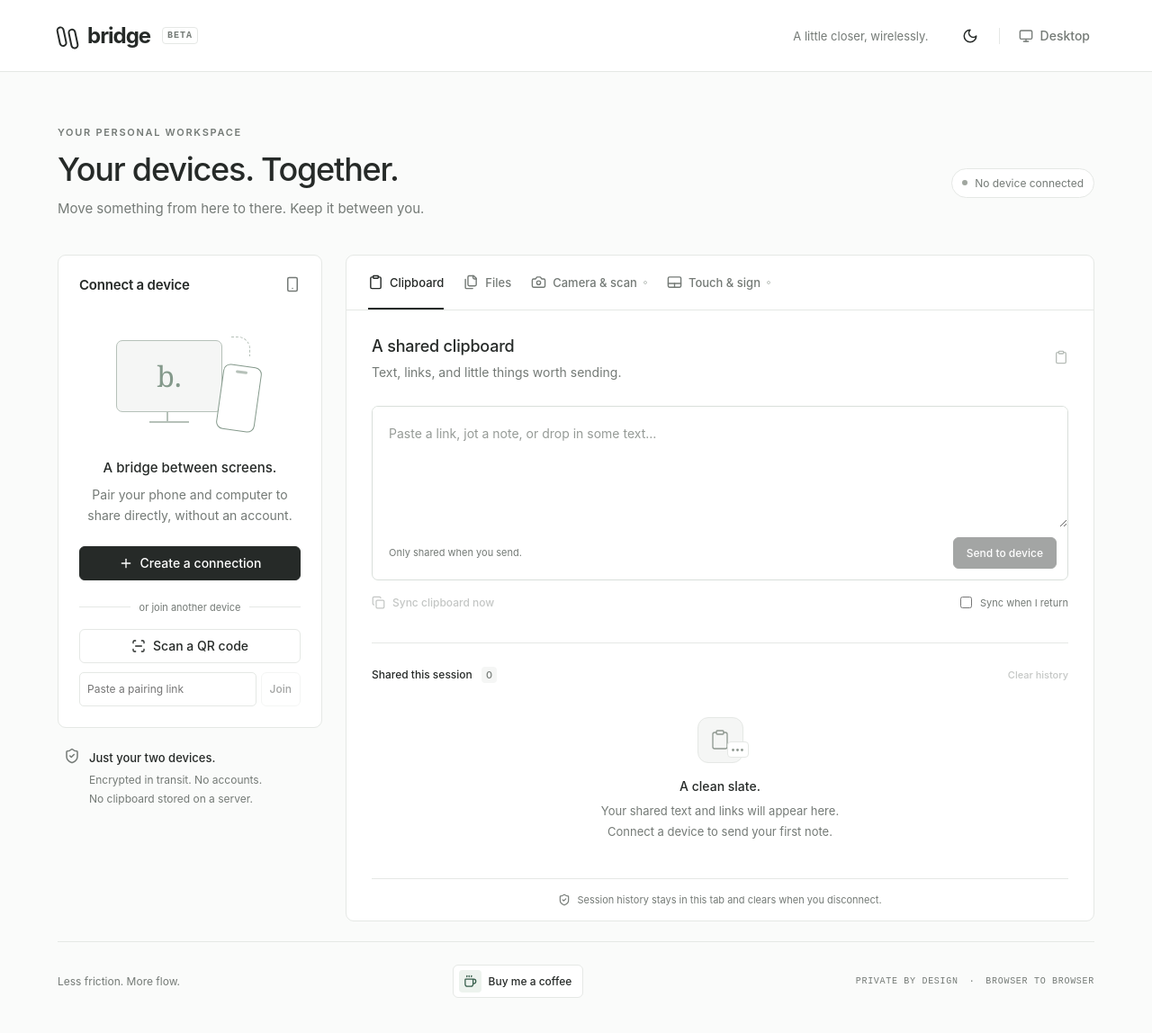
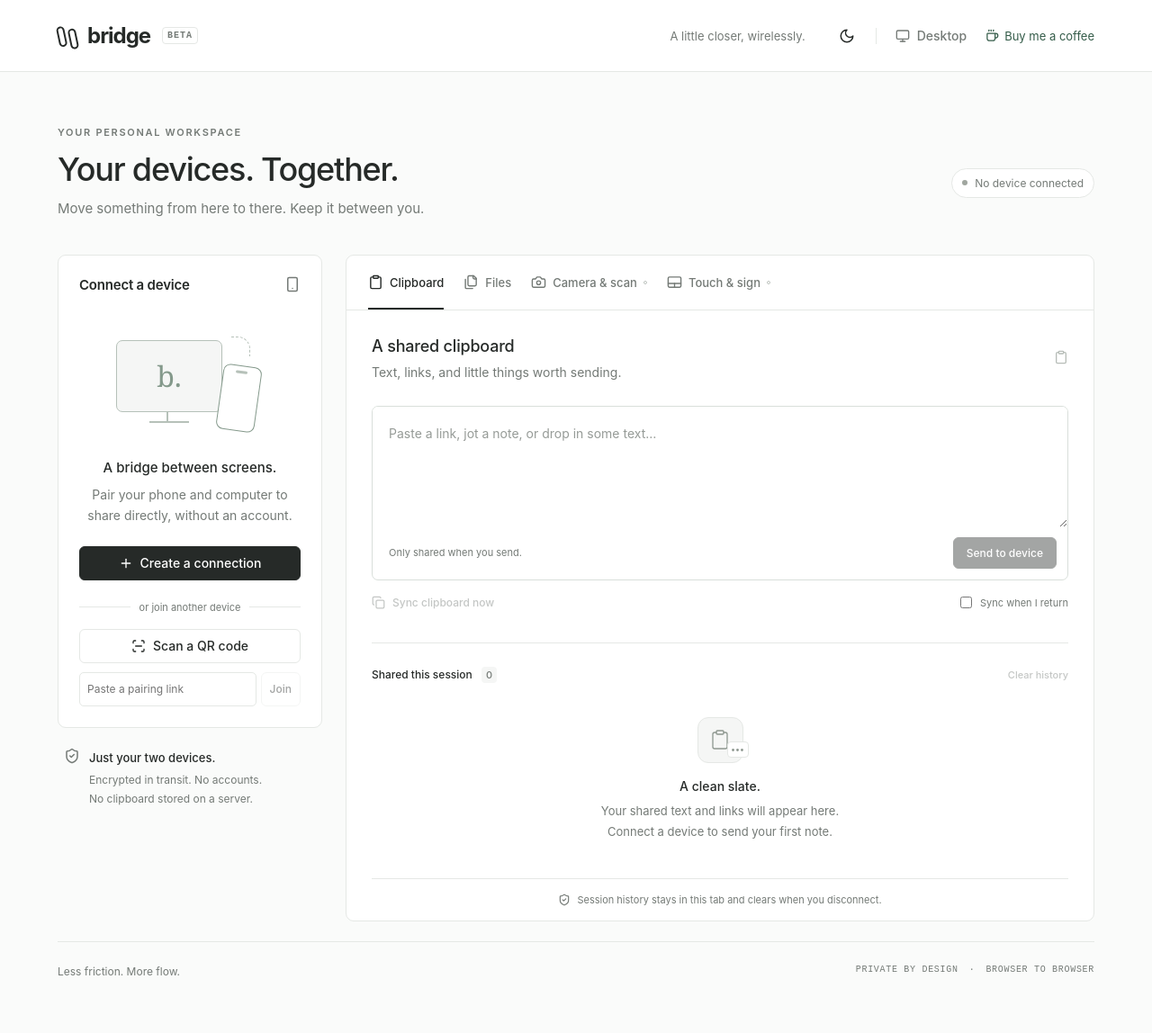
Before and after one commit to milensebastian/Bridge, a React (Vite) app: page / in a window 1280 px wide. Shown: the top 1148 px of the page at 90% size. Built offline with nearby package versions, Linux system fonts and the light colour scheme.

Commit message:
Move the coffee link to the top-right header

```diff
--- a/src/App.tsx
+++ b/src/App.tsx
@@ -34,7 +34,9 @@ export default function App() {
   useEffect(() => { const focus = () => { if (autoSync && ready) void sync().catch(() => setNotice('Clipboard permission is needed. Use Sync clipboard to try again.')); }; window.addEventListener('focus', focus); return () => window.removeEventListener('focus', focus); }, [autoSync, ready, sync]);
   const scanned = useCallback((url: string) => { setScanner(false); start(url); }, [start]);
   return <div className={`app ${mode}`}>
-    <header className="topbar"><a className="brand" href="/" aria-label="Bridge home"><span className="brand-symbol"><span /><span /></span>bridge<span className="beta">BETA</span></a><div className="top-actions"><span className="local-label">A little closer, wirelessly.</span><button className="icon-button" aria-label={dark ? 'Use light theme' : 'Use dark theme'} onClick={() => setDark(!dark)}>{dark ? <Sun size={18}/> : <Moon size={18}/>}</button><span className="divider"/><button className="mode-button" onClick={() => setMode(mode === 'desktop' ? 'mobile' : 'desktop')}>{mode === 'desktop' ? <Monitor size={16}/> : <Smartphone size={16}/>}<span>{mode === 'desktop' ? 'Desktop' : 'Companion'}</span></button></div></header>
+    <header className="topbar"><a className="brand" href="/" aria-label="Bridge home"><span className="brand-symbol"><span /><span /></span>bridge<span className="beta">BETA</span></a><div className="top-actions"><span className="local-label">A little closer, wirelessly.</span><button className="icon-button" aria-label={dark ? 'Use light theme' : 'Use dark theme'} onClick={() => setDark(!dark)}>{dark ? <Sun size={18}/> : <Moon size={18}/>}</button><span className="divider"/><button className="mode-button" onClick={() => setMode(mode === 'desktop' ? 'mobile' : 'desktop')}>{mode === 'desktop' ? <Monitor size={16}/> : <Smartphone size={16}/>}<span>{mode === 'desktop' ? 'Desktop' : 'Companion'}</span></button>
+      <a className="coffee-link" href="https://buymeacoffee.com/MilenSebastian" aria-label="Buy me a coffee" title="Buy me a coffee" target="_blank" rel="noopener noreferrer"><Coffee size={15} aria-hidden="true"/><span>Buy me a coffee</span></a>
+    </div></header>
     <main><div className="page-heading"><div><div className="eyebrow">YOUR PERSONAL WORKSPACE</div><h1>Your devices. Together.</h1><p>Move something from here to there. Keep it between you.</p></div><span className={`connection ${session.connected ? 'online' : ''}`}><i/>{session.connected ? 'Device connected' : 'No device connected'}</span></div>
       <div className="workspace"><aside>
         <section className="pair-panel"><div className="section-heading"><h2>{session.connected ? 'Your connection' : 'Connect a device'}</h2><Smartphone size={18}/></div>
@@ -55,7 +57,7 @@ export default function App() {
       <TransferQueue bridge={bridge.current} report={setNotice}/>
       </section></div>
       {session.error && <div className="error" role="alert">{session.error}<button className="icon-button" aria-label="Dismiss error" onClick={() => session.set({ error: '' })}><X size={16}/></button></div>}
-      <footer><span>Less friction. More flow.</span><a className="coffee-link" href="https://buymeacoffee.com/MilenSebastian" target="_blank" rel="noopener noreferrer"><Coffee size={15} aria-hidden="true"/>Buy me a coffee</a><div><span>{session.connected ? 'AES-256-GCM' : 'PRIVATE BY DESIGN'}</span><span>·</span><span>{session.route || 'BROWSER TO BROWSER'}</span></div></footer>
+      <footer><span>Less friction. More flow.</span><div><span>{session.connected ? 'AES-256-GCM' : 'PRIVATE BY DESIGN'}</span><span>·</span><span>{session.route || 'BROWSER TO BROWSER'}</span></div></footer>
     </main>{notice && <div className="toast" role="status">{notice}</div>}{scanner && <Scanner onScan={scanned} onClose={() => setScanner(false)}/>}
   </div>;
 }
```
Also changed, not shown: src/style.css.
